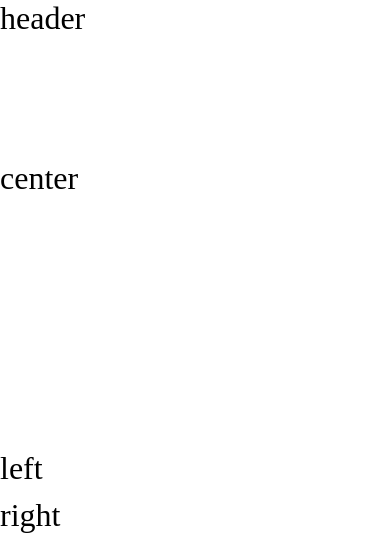
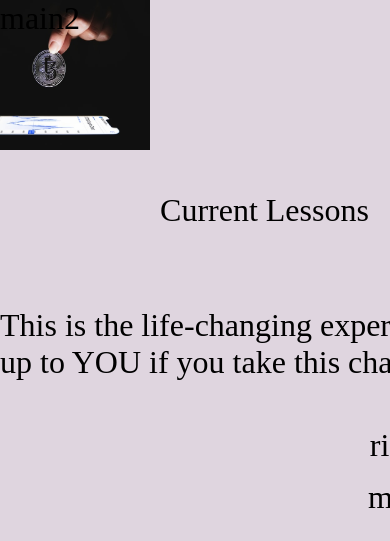
Before and after one commit to yugosaito0414/git_Landing_page, a plain HTML site: page index.html in a window 390 px wide. Shown: the top 541 px of the page. Drawn offline with Linux system fonts and the light colour scheme.

Commit message:
add css and index to look better

```diff
--- a/index.html
+++ b/index.html
@@ -8,9 +8,25 @@
     <title>Document</title>
 </head>
 <body>
-    <header>header</header>
-    <nav>left</nav>
-    <main>center</main>
+    <header class="logo"> <img src="Images/coin_image.jpg" alt="logo" width="200" >
+
+    </header>
+
+    <ul>
+        <li>Current Lessons</li>
+        <li>Donation</li>
+        <li>Contacts</li>
+    </ul>
+
+
+    <nav>
+        <p>This is the life-changing experience. It is up to YOU if you take this chance!</p>
+        <button type="button">Sign Up Here!</button>
+
+    </nav>
+
+    <div class="main">main</div>
+    <div class="main2">main2</div>
     <aside>right</aside>
     <footer>footer</footer>
 </body>
--- a/style.css
+++ b/style.css
@@ -1,5 +1,6 @@
 
 body{
+    background-color: rgb(223, 213, 223);
     font-size: 2rem;
     width: 800px;
     margin: 0 auto;
@@ -7,13 +8,15 @@ body{
     display:grid;
     grid-template:
     "... ...... ......  ...... ...... ...... ..."
-    "... header header  header header header ..." 150px
+    "... header header  ul     ul     ul     ..." 150px
     "... ...... ......  ...... ...... ...... ..." 10px
-    "... left   ......  center  ..... right  ..."  1fr
+    "... left   left    left   right  right  ..."  1fr
+    "... main   main    main   main   main   ..."  1fr
+    "... main2  main2   main2  main2  main2   ..." 1fr
     "... ...... ......  ...... ...... ...... ..." 10px
     "...footer footer  footer footer footer  ..." 300px
     "... ...... ......  ...... ...... ...... ..."
-    /auto 150px  10px 1fr   10px  200px auto;
+    /auto 150px  40px   230px   40px  200px auto;
     gap: 10px;
 
 }
@@ -21,16 +24,48 @@ header{
 grid-area: header;
 }
 
-main{
-grid-area: center;
+ul{
+    Grid-area: ul;
+    list-style-type: none;
+    display: flex;
+    gap: 40px;
+    white-space:nowrap;
+
 }
+
+
 
 nav{
     grid-area: left;
+
+}
+
+button{
+    font-size: 18px;
+    width: 410px;
+    cursor: pointer;
+    outline: none;
+    outline: none;
+    color: orange;
+    background-color: papayawhip;
+}
+
+button:hover{
+    transition: 1s ease-in-out;
+    background-color: white;
+    color: red;
 }
 
 aside{
     grid-area: right;
+}
+
+.main{
+    grid-area:main;
+}
+
+.main2{
+    grid-area:main2;
 }
 
 footer{
@@ -41,10 +76,53 @@ footer{
 body{
     grid-template:
     "header" 150px
-    "center" 1fr
+    "ul"
     "left  "
     "right "
+    "main"
+    "main2"
     "footer" 300px
     ;
 }
+
+header{
+    display: flex;
+    justify-content: center;
+    width: 100px;
+
 }
+
+ul{
+    display: flex;
+    justify-content: center;
+}
+
+nav{
+    display: flex;
+    justify-content: center;
+}
+
+aside{
+    display: flex;
+    justify-content: center;
+}
+
+.main{
+    display: flex;
+    justify-content: center;
+    position: fix;
+}
+
+.main2{
+    display: flex;
+    justify-content: center;
+    position: fixed;
+
+}
+
+footer{
+    display: flex;
+    justify-content: center;
+}
+
+}
```
Also changed, not shown: Images/coin_image.jpg (added), 2 other files.
